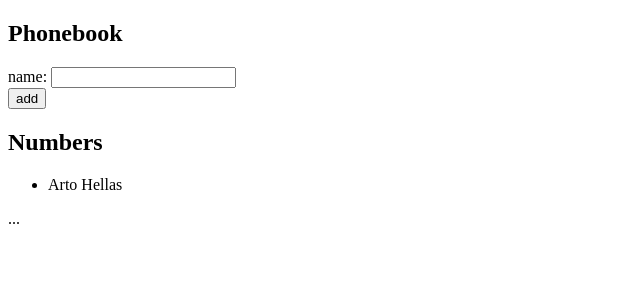
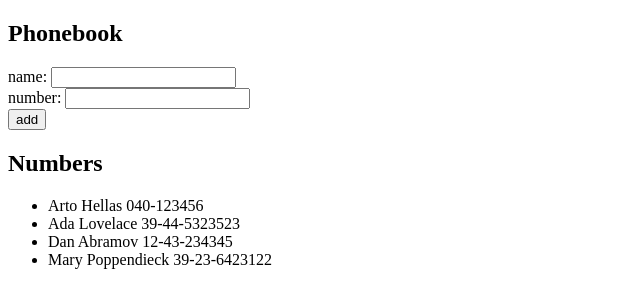
Before and after one commit to lossitomatossi/FullStack2020, a React (Create React App) app in the folder osa2/puhelinluettelo/: page / in a window 1280 px wide. Shown: the top 308 px of the page, without its empty margins (0-640 px from the left). Built offline with nearby package versions, Linux system fonts and the light colour scheme.

Commit message:
2.8 tehty

```diff
--- a/osa2/puhelinluettelo/src/App.js
+++ b/osa2/puhelinluettelo/src/App.js
@@ -2,14 +2,19 @@
 
 const App = () => {
   const [ persons, setPersons] = useState([
-    { name: 'Arto Hellas' }
+    { name: 'Arto Hellas', number: '040-123456' },
+    { name: 'Ada Lovelace', number: '39-44-5323523' },
+    { name: 'Dan Abramov', number: '12-43-234345' },
+    { name: 'Mary Poppendieck', number: '39-23-6423122' }
   ])
   const [ newPerson, setNewPerson ] = useState('')
+  const [newNumber, setNewNumber ] = useState('')
 
   const addPerson = (event) => {
     event.preventDefault()
     const personObject = {
       name: newPerson,
+      number: newNumber,
     }
 
     const personExists = persons.some(p => p.name === newPerson)
@@ -22,8 +27,13 @@
   }
 
   const handlePersonChange = (event) => {
-    console.log(event.target.value)
+    //console.log(event.target.value)
     setNewPerson(event.target.value)
+  }
+
+  const handleNumberChange = (event) => {
+    //console.log(event.target.value)
+    setNewNumber(event.target.value)
   }
 
   return (
@@ -37,6 +47,12 @@
            />
         </div>
         <div>
+          number: <input
+          value = {newNumber}
+          onChange = {handleNumberChange}
+          />
+        </div>
+        <div>
           <button type="submit">add</button>
         </div>
       </form>
@@ -44,10 +60,9 @@
       <div>
         <ul>
           {persons.map(person =>
-            <li key={person.name}>{person.name}</li>)}
+            <li key={person.name}>{person.name} {person.number}</li>)}
         </ul>
       </div>
-      ...
     </div>
   )
 
```
